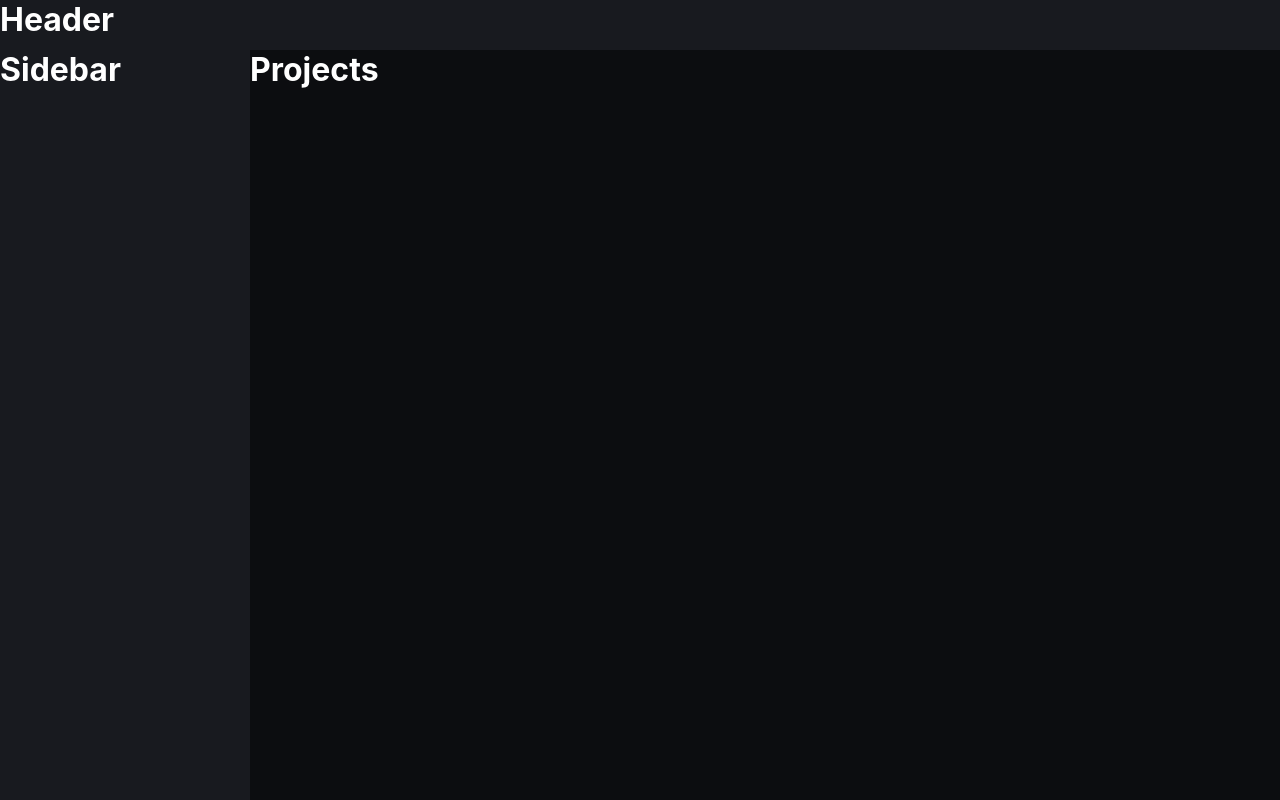
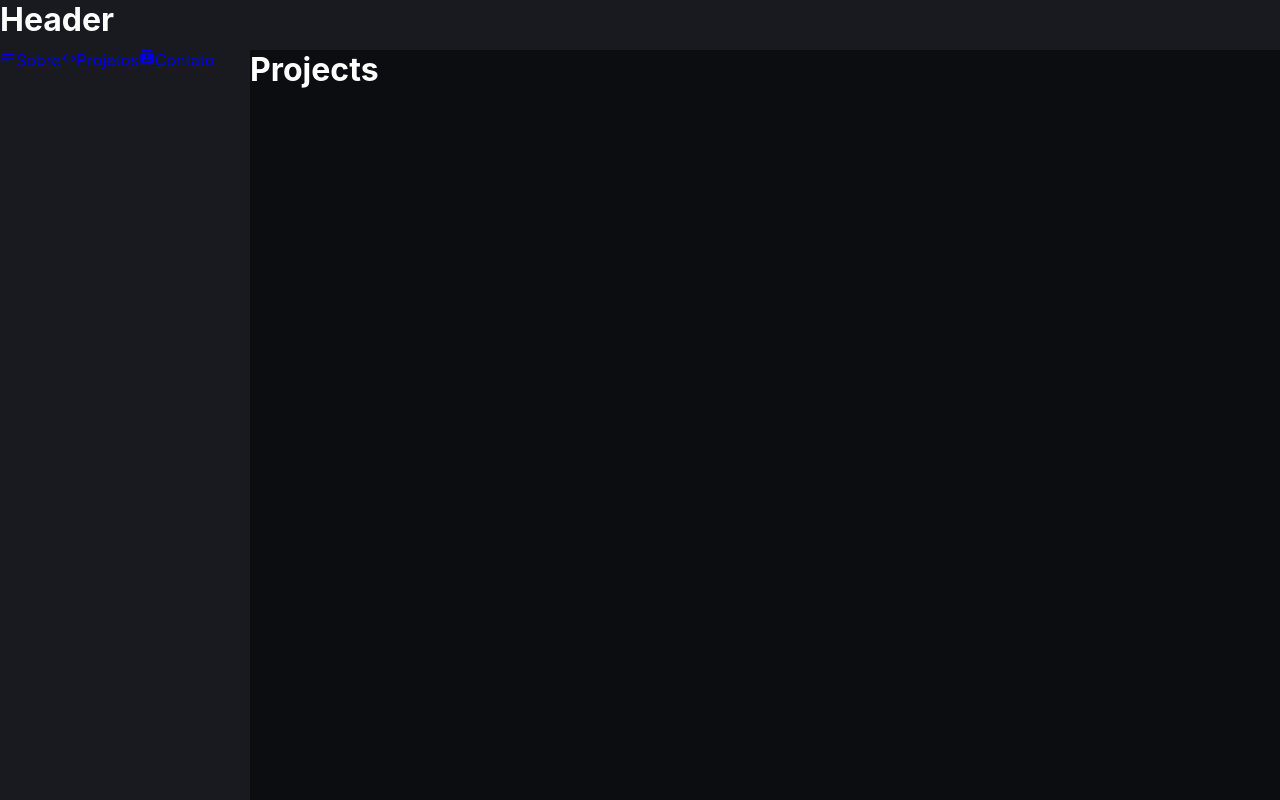
Before and after one commit to JackCaio/JackCaio.github.io, a React (Create React App) app: page /contact in a window 1280 px wide. Built offline with nearby package versions, Linux system fonts and the light colour scheme.

Commit message:
feat: Criados navlinks e area para imagem

```diff
--- a/src/components/Sidebar.js
+++ b/src/components/Sidebar.js
@@ -1,10 +1,24 @@
 import React, { Component } from 'react';
+import { MdCode, MdContacts, MdNotes } from 'react-icons/md';
+import { NavLink } from 'react-router-dom';
 
 export default class Sidebar extends Component {
   render() {
     return (
       <div className="page__sidenav">
-        <h1>Sidebar</h1>
+        <div className="profile__img" />
+        <NavLink to="/" activeClassName="nav__active" className="nav">
+          <MdNotes />
+          Sobre
+        </NavLink>
+        <NavLink to="/projects" activeClassName="nav__active" className="nav">
+          <MdCode />
+          Projetos
+        </NavLink>
+        <NavLink to="/contact" activeClassName="nav__active" className="nav">
+          <MdContacts />
+          Contato
+        </NavLink>
       </div>
     );
   }
```
